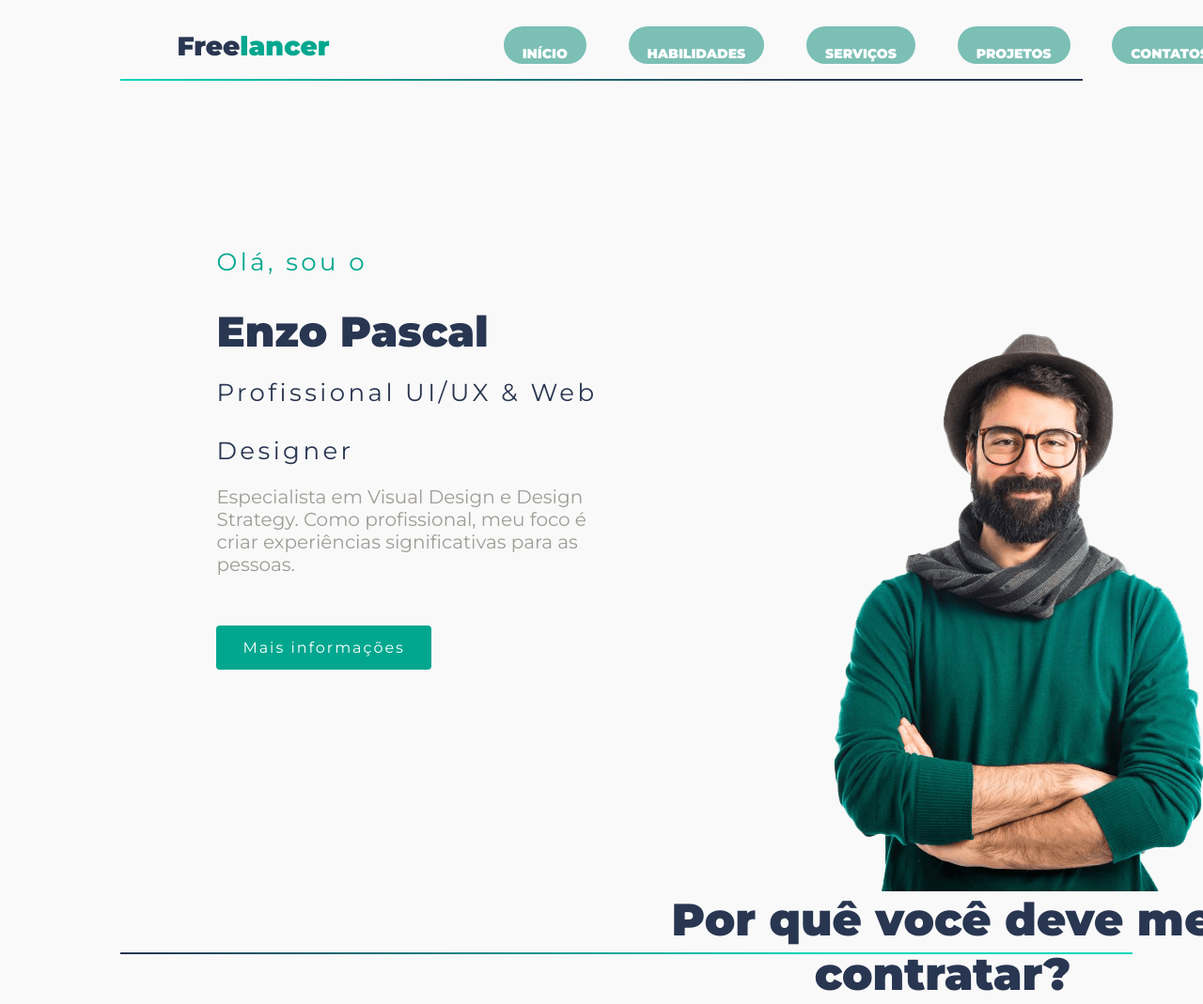
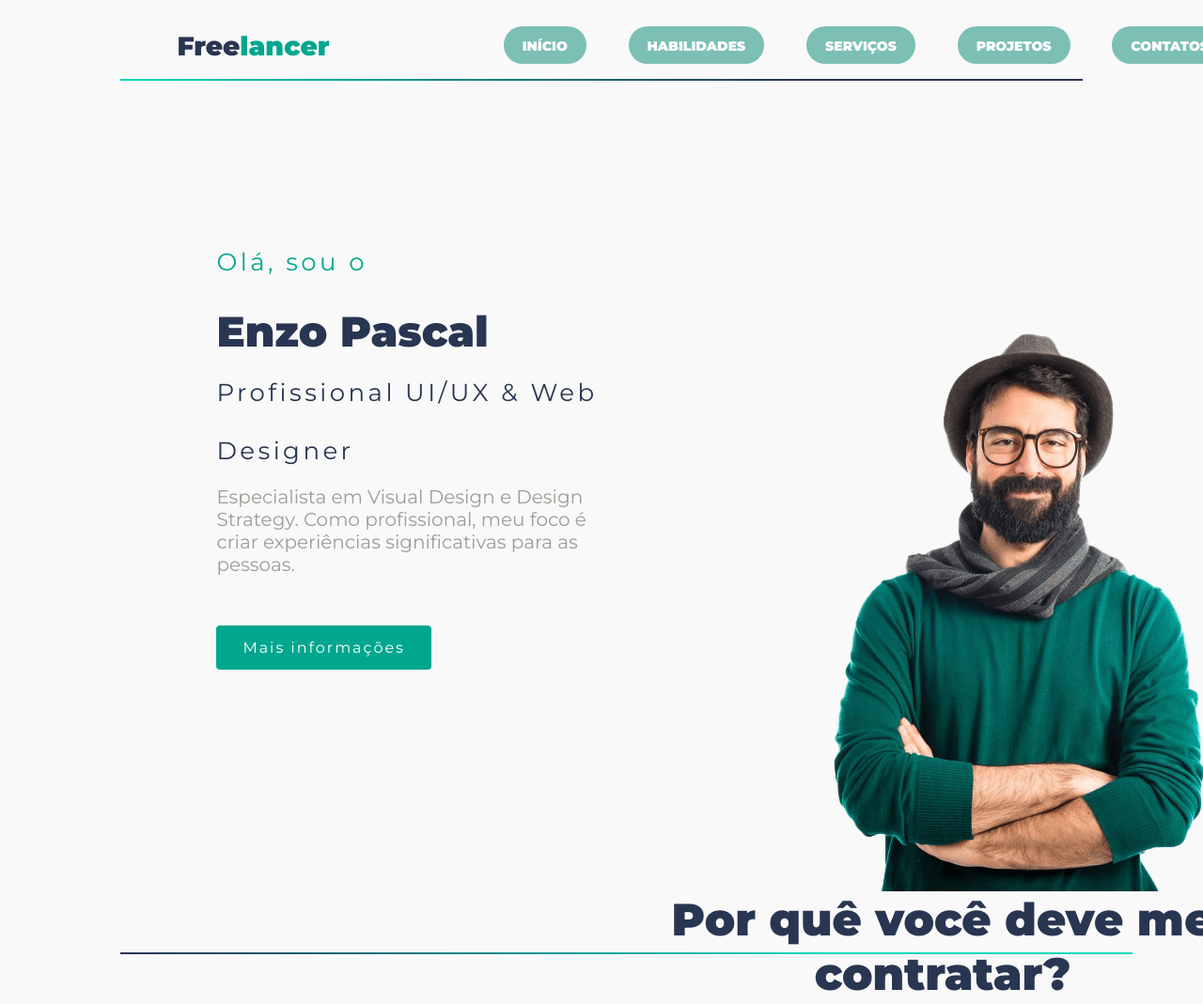
Before and after one commit to Beatrizresteves/desafio2, a plain HTML site: page index.html in a window 1280 px wide. Shown: the top 1069 px of the page at 94% size. Drawn offline with Linux system fonts and the light colour scheme.

Commit message:
Versão final 2

```diff
--- a/css/style.css
+++ b/css/style.css
@@ -41,6 +41,7 @@ header {
  box-sizing: content-box;
  text-decoration: none;
  text-transform: uppercase;
+ line-height: 2px;
 }
 
 .about {
@@ -52,6 +53,7 @@ header {
   box-sizing: content-box;
   text-decoration: none;
   text-transform: uppercase;
+  line-height: 2px;
 
 }
 
@@ -64,6 +66,7 @@ header {
   box-sizing: content-box;
   text-decoration: none;
   text-transform: uppercase;
+  line-height: 2px;
 }
 
 .porfolio {
@@ -75,6 +78,7 @@ header {
   box-sizing: content-box;
   text-decoration: none;
   text-transform: uppercase;
+  line-height: 2px;
 
 }
 
@@ -87,6 +91,7 @@ header {
   box-sizing: content-box;
   text-decoration: none;
   text-transform: uppercase;
+  line-height: 2px;
 
 }
 
@@ -99,6 +104,7 @@ header {
   box-sizing: content-box;
   text-decoration: none;
   text-transform: uppercase;
+  line-height: 2px;
 
 }
 
```
